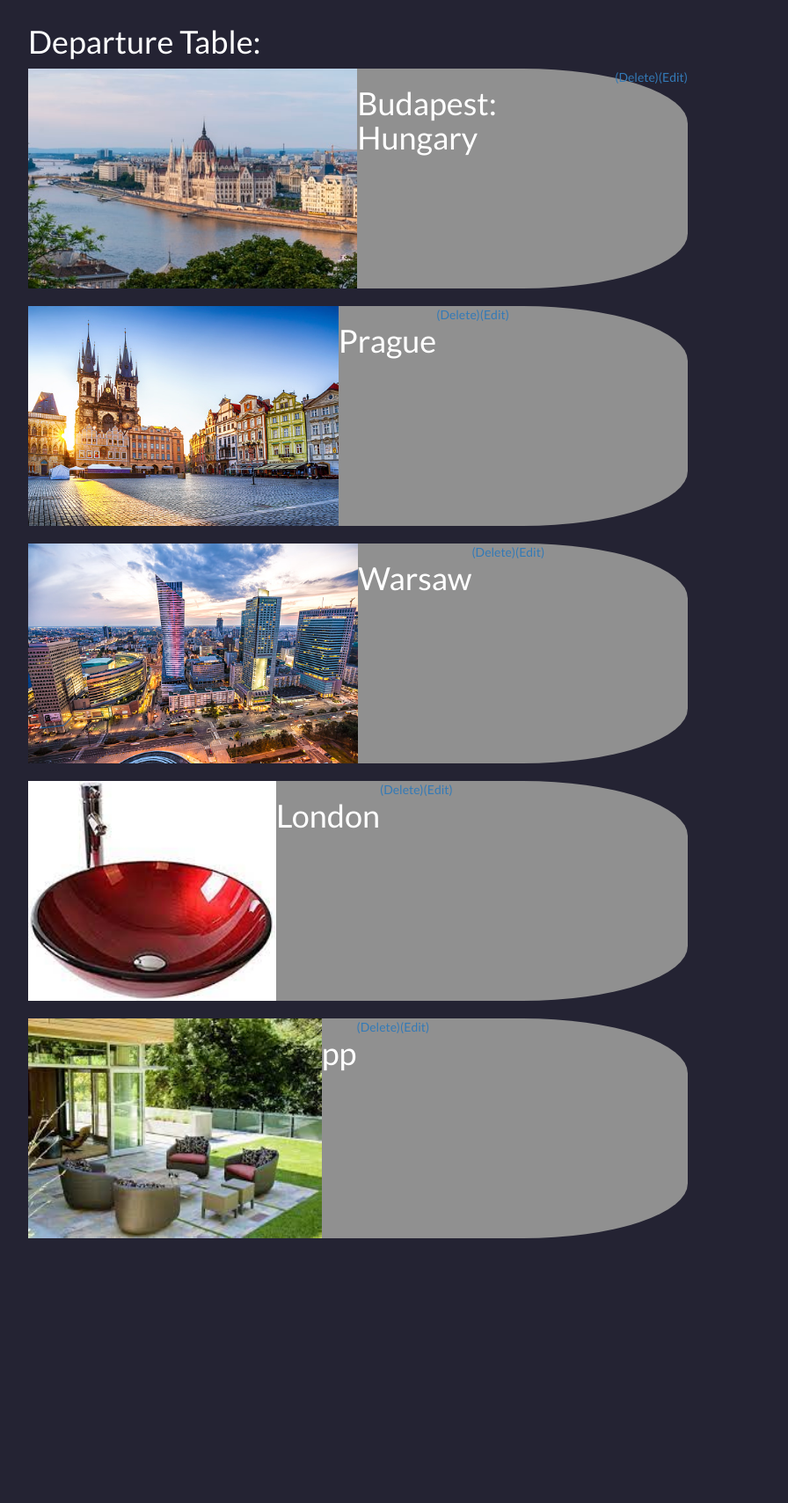
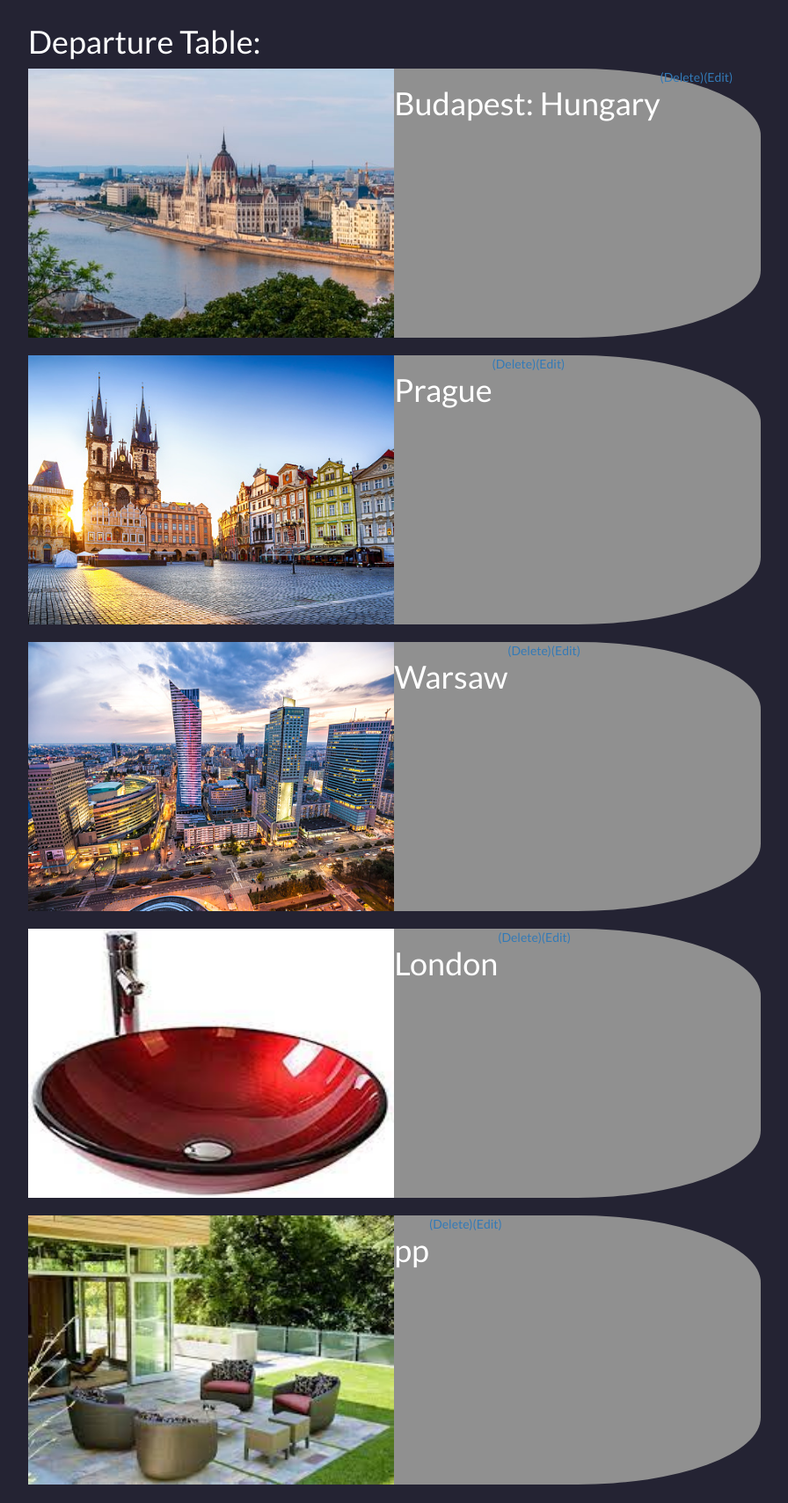
Before and after one commit to Mimkaa/calculator_grapher, a Django app: page /home/ in a window 1280 px wide. Shown: the part 62-1771 px from the top of the page at 88% size, without its empty margins (53-949 px from the left). Before the commit the page ends 1470 px from the top, so only its background shows below. Run offline with Django 3.2, Linux system fonts and the light colour scheme; a user stored in the database is signed in; data comes from the database, SQL or seed files in the repository; some libraries are stand-ins or nearby versions.

Commit message:
34 comit

```diff
--- a/affiliate/templates/home.html
+++ b/affiliate/templates/home.html
@@ -3,16 +3,12 @@
 {% block content %}
 
 <h1>Departure Table:</h1>
-<style type="text/css">
 
-    .navbar navbar-expand-lg{
-    min-width:750px;
-    }
 </style>
 {% for trip in object_list %}
 
-        <div style=" height: 250px; width: 750px;background-color:#909090;border-radius: 25%; display: flex;">
-            <img style="float:left;height: 250px;" src="{{trip.dest_pic.url}}"  >
+        <div style=" height: 18%; width: 75%;background-color:#909090;border-radius: 25%; display: flex;">
+            <img style="float:left;height: 100%;width:50%" src="{{trip.dest_pic.url}}"  >
 
             <a style="color:white;right:0;" href="{% url 'trip_details' trip.pk %}"><h1>{{trip.destination}}</h1></a>
             {% if request.user.is_superuser %}
```
